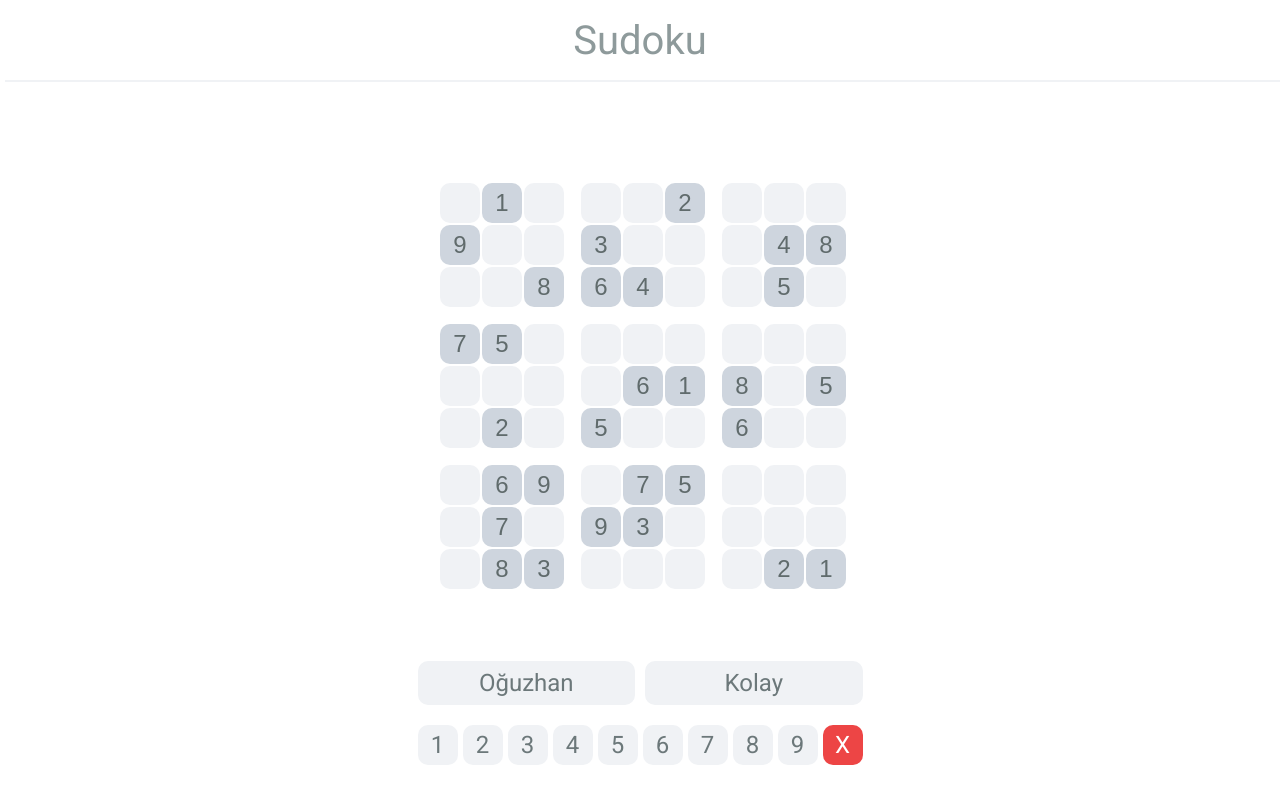
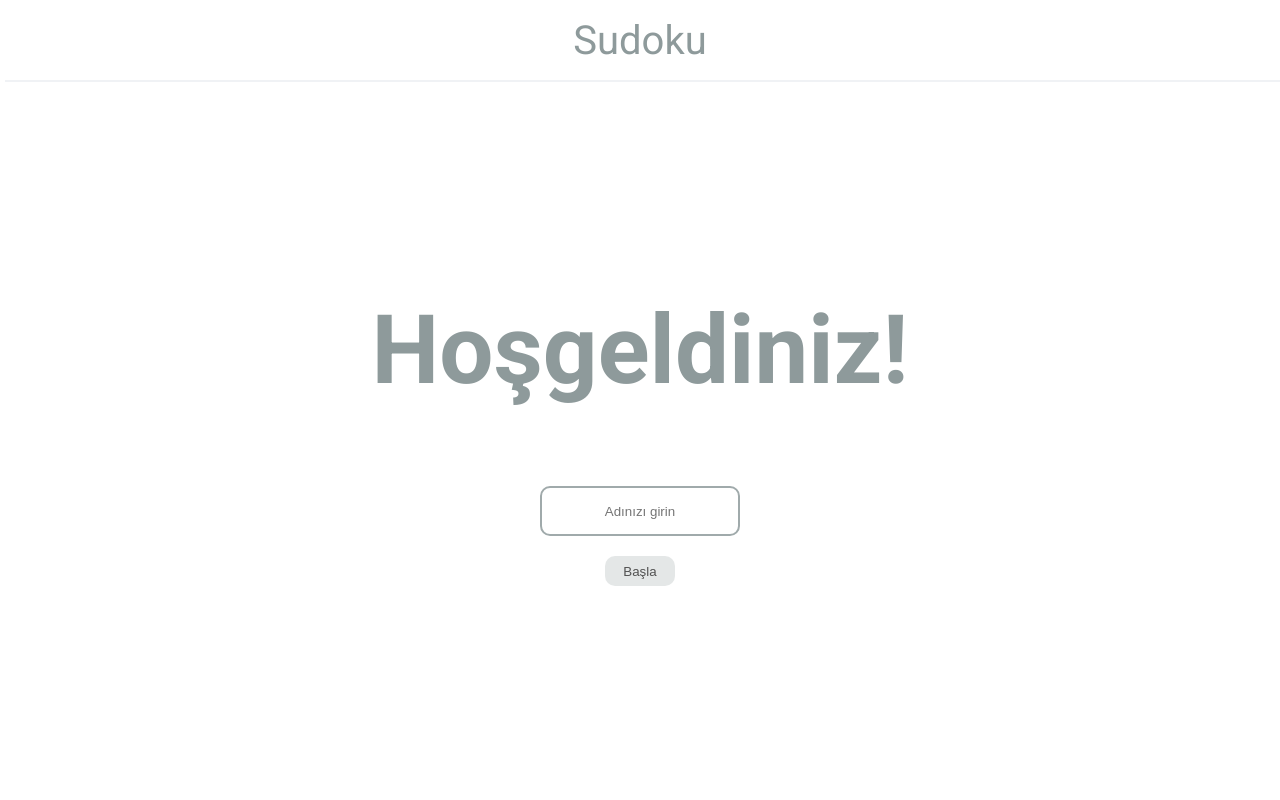
Before and after one commit to oguzyl1/sudoku, a React (Vite) app in the folder sudoku-game/: page / in a window 1280 px wide. Built offline with nearby package versions, Linux system fonts and the light colour scheme.

Commit message:
giriş ekranı eklendi

```diff
--- a/sudoku-game/src/App.jsx
+++ b/sudoku-game/src/App.jsx
@@ -4,25 +4,33 @@ import SudokuGrid from "./SudokuGrid.jsx";
 import GameInfo from "./GameInfo.jsx";
 import NumberPad from "./NumberPad.jsx";
 import { sudokuControl } from "./utils/SudokuControl.js";
+import StartScreen from "./StartScreen.jsx";
 
 function App() {
-  const [cells, setCells] = useState(
-    Array(81).fill({ value: "", locked: false })
-  );
+
+
+  const [cells, setCells] = useState(Array(81).fill({ value: "", locked: false }));
   const [selectedCell, setSelectedCell] = useState(null);
   const [difficulty, setDifficulty] = useState("Kolay");
+  const [playerName, setPlayerName] = useState("");
+  const [gameStarted, setGameStarted] = useState(false);
+
+  //başlangıç ekranı
+  const handleStart = (name) => {
+    setPlayerName(name);
+    setGameStarted(true);
+  };
+
 
   // Number Pad'den sayı girmek için
   const handleNumberClick = (number) => {
     if (selectedCell !== null) {
       const newCells = [...cells];
 
-      // Eğer sayı `null` veya `""` ise, silme işlemi yap
       if (number === null || number === "") {
-        newCells[selectedCell] = { ...newCells[selectedCell], value: "" }; // Hücre değerini sıfırla
+        newCells[selectedCell] = { ...newCells[selectedCell], value: "" };
         setCells(newCells);
       } else {
-        // Girilen sayının kurala uygun olup olmadığını kontrol etme
         if (
           !cells[selectedCell].locked &&
           sudokuControl(newCells, selectedCell, number)
@@ -36,10 +44,12 @@ function App() {
     }
   };
 
+
   // Zorluk seviyesini değiştirme işlevi
   const handleLevelChange = (newLevel) => {
     setDifficulty(newLevel);
   };
+
 
   // Hücreleri zorluk seviyesine göre başlat
   const initializeCells = useCallback((numOfCellsToFill) => {
@@ -83,6 +93,7 @@ function App() {
     <NavBar />
     <div className="main">
       <div className="screen">
+        {gameStarted ? (
           <div className="game-screen">
             <SudokuGrid
               cells={cells}
@@ -91,13 +102,17 @@ function App() {
               setSelectedCell={setSelectedCell}
               difficulty={difficulty}
             />
-            <GameInfo level={difficulty} onLevelChange={handleLevelChange} />
+            <GameInfo level={difficulty} playerName={playerName} onLevelChange={handleLevelChange} />
             <NumberPad handleNumberClick={handleNumberClick} />
           </div>
+        ) : (
+          <StartScreen onStart={handleStart} />
+        )}
       </div>
     </div>
   </>
 );
+
 }
 
 export default App;
--- a/sudoku-game/src/GameInfo.jsx
+++ b/sudoku-game/src/GameInfo.jsx
@@ -1,6 +1,6 @@
 import React from 'react';
 
-function GameInfo({ level, onLevelChange }) {
+function GameInfo({ level, onLevelChange ,playerName}) {
   const handleClick = () => {
     let newLevel;
     if (level === "Kolay") {
@@ -15,7 +15,7 @@ function GameInfo({ level, onLevelChange }) {
 
   return (
     <div className="game-info">
-      <div className="game-info-box game-info-name">Oğuzhan</div>
+      <div className="game-info-box game-info-name">{playerName}</div>
       <div
         className="game-info-box game-info-level"
         onClick={handleClick}
--- /dev/null
+++ b/sudoku-game/src/StartScreen.jsx
@@ -0,0 +1,29 @@
+import { useState } from "react";
+
+function StartScreen({onStart}){
+
+    const[name,setName] = useState("");
+
+    const handleStart = ()=>{
+        if(name.trim()!==""){
+            onStart(name.toUpperCase());
+        }else{
+            alert("lütfen geçerli bir kullanıcı adı girin!!!");
+        }
+    }
+    return (
+        <div className="start-screen">
+          <h1 className="start-h1">Hoşgeldiniz!</h1>
+          <input
+            className="start-input"
+            type="text"
+            placeholder="Adınızı girin"
+            value={name}
+            onChange={(e) => setName(e.target.value)}
+          />
+          <button className="start-btn" onClick={handleStart}>Başla</button>
+        </div>
+      );
+    }
+
+    export default StartScreen;
--- a/sudoku-game/src/index.css
+++ b/sudoku-game/src/index.css
@@ -25,6 +25,38 @@ body {
   box-sizing: border-box;
   -webkit-tap-highlight-color: transparent;
 }
+
+
+/*giriş ekranı*/
+.start-screen{
+  color: #8e9a9b;
+  font-size: 3rem;
+  display: grid;
+  place-items: center;
+  margin: 0;
+  padding: 20px;
+}
+
+.start-input{
+  border-radius: 10px;
+  border: 2px solid hsl(185, 6%, 65%);
+  text-align: center;
+  width: 200px;
+  height: 50px;
+  margin-top: 80px;
+}
+
+.start-btn{
+  margin-top: 20px;
+  width: 70px;
+  height: 30px;
+  border-radius: 10px;
+  border:none;
+  background-color: hsl(185, 6%, 90%);
+  color: rgb(82, 82, 82);
+  cursor: pointer;
+}
+
 
 /*navbar css özellikleri*/
 nav {
```
Lines whose indentation alone changed are shown as unchanged.
